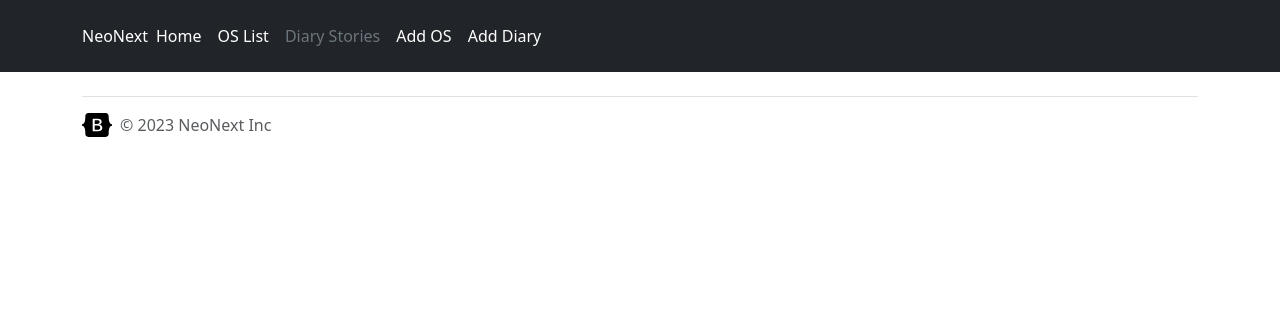
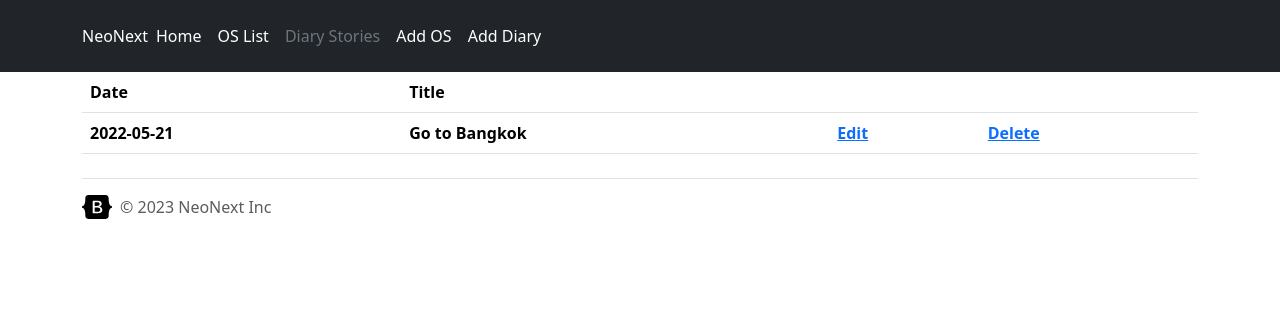
Before and after one commit to fangplay/nodejs-diary, a Node server app: page /diary-list in a window 1280 px wide. Shown: the top 332 px of the page. Run offline with Node 20, Linux system fonts and the light colour scheme; lists and menus that the app fills with data are empty; some libraries are stand-ins or nearby versions.

Commit message:
display data

```diff
--- a/public/views/diary-list.ejs
+++ b/public/views/diary-list.ejs
@@ -30,7 +30,29 @@
     </div>
 </header>
 <body>
+    <div class="container">
+        <table class="table">
+          <thead>
+            <tr>
+              <th>Date</th>
+              <th>Title</th>
+              <th></th>
+              <th></th>
+            </tr>
+          </thead>
+          <tbody>
+            <% diary.forEach(function(diary){ %>
+            <tr>
+              <th><%= diary.date %></th>
+              <th><%= diary.title %></th>
+              <th><a href="#">Edit</a></th>
+              <th><a href="#">Delete</a></th>
+            </tr>
+            <% }) %>
+          </tbody>
 
+        </table>
+    </div>
 </body>
 <svg xmlns="http://www.w3.org/2000/svg" style="display: none;">
     <symbol id="bootstrap" viewBox="0 0 118 94">
```
Also changed, not shown: public/views/os-list.ejs (+18 -0 lines).
